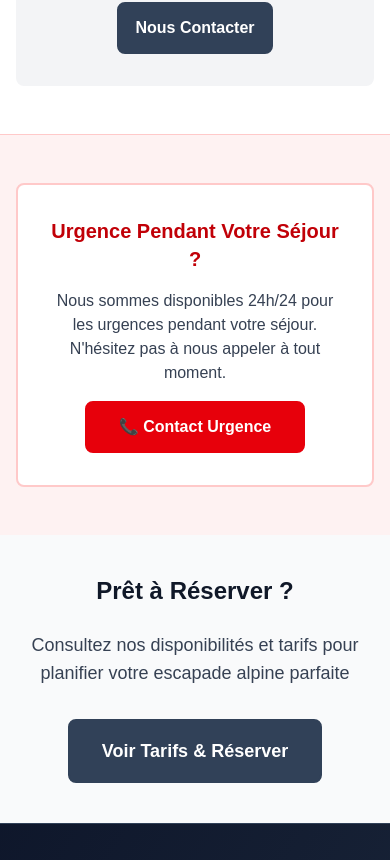
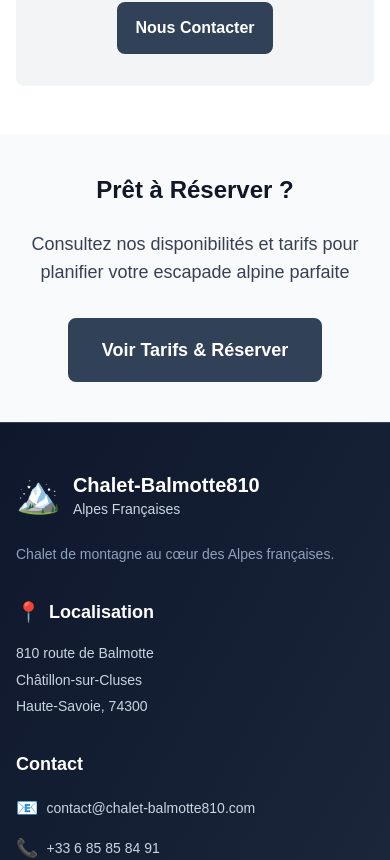
Before and after one commit to raphaelpierre/CosyNeige, a Next.js app: page /contact in a window 390 px wide. Shown: the part 3266-4126 px from the top of the page. Built offline with nearby package versions, Linux system fonts and the light colour scheme; no server answers.

Commit message:
✨ Update design system guide: Add comprehensive component usage examples and migration steps for improved consistency and maintainability across the application.

```diff
--- a/app/admin/page.tsx
+++ b/app/admin/page.tsx
@@ -6,6 +6,7 @@ import { useLanguage } from '@/lib/hooks/useLanguage';
 import { useAuth } from '@/lib/context/AuthContext';
 import InvoicePDF from '@/components/invoice/InvoicePDF';
 import InvoiceModal from '@/components/invoice/InvoiceModal';
+import { Button, Badge, Card } from '@/components/ui';
 
 interface User {
   id: string;
--- a/app/contact/page.tsx
+++ b/app/contact/page.tsx
@@ -330,29 +330,6 @@ export default function ContactPage() {
         </div>
       </section>
 
-      {/* Emergency Contact */}
-      <section className="py-12 bg-red-50 border-t border-red-200">
-        <div className="max-w-4xl mx-auto px-4 sm:px-6 lg:px-8 text-center">
-          <div className="bg-white border-2 border-red-200 rounded-lg p-8 max-w-2xl mx-auto">
-            <h3 className="text-xl font-bold mb-4 text-red-700">
-              {t({ en: 'Emergency During Your Stay?', fr: 'Urgence Pendant Votre Séjour ?' })}
-            </h3>
-            <p className="text-gray-700 mb-4">
-              {t({
-                en: 'We are available 24/7 for emergencies during your stay. Don\'t hesitate to call us anytime.',
-                fr: 'Nous sommes disponibles 24h/24 pour les urgences pendant votre séjour. N\'hésitez pas à nous appeler à tout moment.',
-              })}
-            </p>
-            <a
-              href="tel:+33685858491"
-              className="inline-block bg-red-600 hover:bg-red-700 text-white px-8 py-3 rounded-lg font-bold transition-colors border-2 border-red-600 hover:border-red-700"
-            >
-              📞 {t({ en: 'Emergency Contact', fr: 'Contact Urgence' })}
-            </a>
-          </div>
-        </div>
-      </section>
-
       {/* Book Now CTA */}
       <section className="py-10 bg-gray-50">
         <div className="max-w-4xl mx-auto px-4 sm:px-6 lg:px-8 text-center">
--- a/components/layout/Footer.tsx
+++ b/components/layout/Footer.tsx
@@ -23,8 +23,8 @@ export default function Footer() {
             </div>
             <p className="text-slate-400 text-sm leading-relaxed">
               {t({
-                en: 'Authentic mountain chalet in the heart of the French Alps. Experience alpine comfort and breathtaking views.',
-                fr: 'Chalet de montagne authentique au cœur des Alpes françaises. Vivez le confort alpin et des vues à couper le souffle.'
+                en: 'Mountain chalet in the heart of the French Alps.',
+                fr: 'Chalet de montagne au cœur des Alpes françaises.'
               })}
             </p>
           </div>
--- a/components/ui/BookingCalendar.tsx
+++ b/components/ui/BookingCalendar.tsx
@@ -128,18 +128,21 @@ export default function BookingCalendar({ onDateSelect }: BookingCalendarProps)
       return;
     }
 
-    // Si les deux dates sont sélectionnées et qu'on clique en dehors de la plage
-    // Réinitialiser et commencer une nouvelle sélection
+    // Si les deux dates sont sélectionnées, permettre de modifier le checkout
     if (selectedCheckIn && selectedCheckOut) {
       const checkIn = new Date(selectedCheckIn);
       checkIn.setHours(0, 0, 0, 0);
-      const checkOut = new Date(selectedCheckOut);
-      checkOut.setHours(0, 0, 0, 0);
       const clickDate = new Date(localDate);
       clickDate.setHours(0, 0, 0, 0);
 
-      // Si on clique en dehors de la plage sélectionnée, recommencer
-      if (clickDate < checkIn || clickDate > checkOut) {
+      // Si on clique après le check-in, mettre à jour le check-out
+      if (clickDate > checkIn) {
+        setSelectedCheckOut(localDate);
+        onDateSelect?.(selectedCheckIn, localDate);
+        setAutoSelectMessage(null);
+        return;
+      } else {
+        // Si on clique avant le check-in, recommencer une nouvelle sélection
         setSelectedCheckIn(localDate);
         setAutoSelectMessage(null);
 
@@ -215,44 +218,11 @@ export default function BookingCalendar({ onDateSelect }: BookingCalendarProps)
         setSelectedCheckOut(selectedCheckIn);
         setSelectedCheckIn(localDate);
         onDateSelect?.(localDate, selectedCheckIn);
+        setAutoSelectMessage(null);
       } else {
         setSelectedCheckOut(localDate);
         onDateSelect?.(selectedCheckIn, localDate);
-      }
-    } else {
-      // Les deux dates sont déjà sélectionnées
-      // On ne devrait jamais arriver ici car on gère ce cas au début
-      // mais on garde le code pour la sécurité
-      setSelectedCheckIn(localDate);
-      setAutoSelectMessage(null);
-
-      // Auto-sélectionner le séjour minimum selon la saison
-      if (pricingSettings) {
-        const season = findSeasonForDate(localDate, seasons);
-        const isHighSeason = season?.seasonType === 'high';
-        const minimumStay = isHighSeason
-          ? pricingSettings.highSeasonMinimumStay
-          : pricingSettings.defaultMinimumStay;
-
-        const autoCheckOut = new Date(localDate);
-        autoCheckOut.setDate(localDate.getDate() + minimumStay);
-        setSelectedCheckOut(autoCheckOut);
-        onDateSelect?.(localDate, autoCheckOut);
-
-        // Afficher le message d'auto-sélection
-        const seasonName = isHighSeason
-          ? t({ en: 'high season', fr: 'haute saison' })
-          : t({ en: 'low season', fr: 'basse saison' });
-        setAutoSelectMessage(
-          t({
-            en: `${minimumStay} nights automatically selected (${seasonName} - minimum stay)`,
-            fr: `${minimumStay} nuits sélectionnées automatiquement (${seasonName} - séjour minimum)`
-          })
-        );
-        setTimeout(() => setAutoSelectMessage(null), 5000);
-      } else {
-        setSelectedCheckOut(null);
-        onDateSelect?.(localDate, null);
+        setAutoSelectMessage(null);
       }
     }
   };
```
Also changed, not shown: 1 other file (tests, documents, lock files or other folders).
